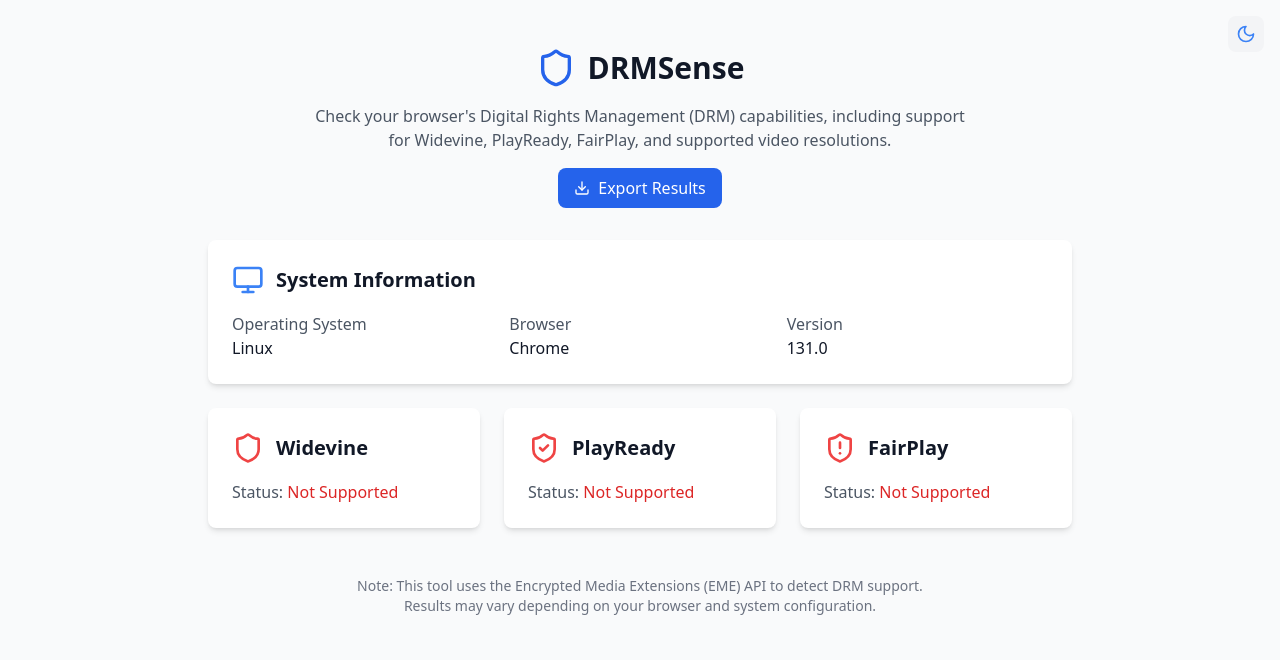
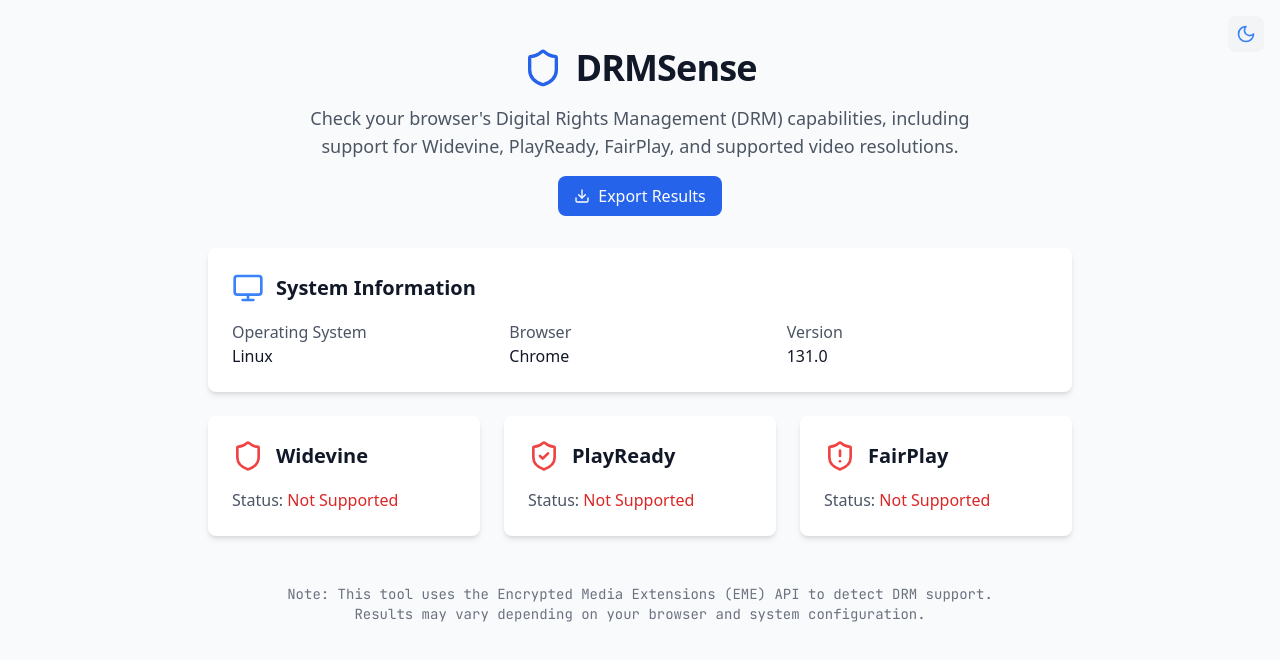
Before and after one commit to avikekk/DRMSense, a React (Vite) app: page / in a window 1280 px wide. Shown: the top 660 px of the page. Built offline with nearby package versions, Linux system fonts and the light colour scheme; a web font is replaced by a local one.

Commit message:
Update App.tsx

```diff
--- a/src/App.tsx
+++ b/src/App.tsx
@@ -47,21 +47,21 @@
   };
 
   return (
-    <div className="min-h-screen bg-gray-50 dark:bg-gray-900 transition-colors">
+    <div className="min-h-screen bg-gray-50 dark:bg-dark-900 transition-colors font-sans">
       <ThemeToggle />
       <div className="max-w-4xl mx-auto px-4 py-12">
         <div className="text-center mb-8">
           <div className="flex items-center justify-center gap-3 mb-4">
             <Shield className="w-10 h-10 text-blue-600 dark:text-blue-400" />
-            <h1 className="text-3xl font-bold text-gray-900 dark:text-white">DRMSense</h1>
+            <h1 className="text-4xl font-bold text-gray-900 dark:text-white tracking-tight">DRMSense</h1>
           </div>
-          <p className="text-gray-600 dark:text-gray-300 max-w-2xl mx-auto mb-4">
+          <p className="text-gray-600 dark:text-gray-300 max-w-2xl mx-auto mb-4 text-lg">
             Check your browser's Digital Rights Management (DRM) capabilities, including support for
             Widevine, PlayReady, FairPlay, and supported video resolutions.
           </p>
           <button
             onClick={handleExport}
-            className="inline-flex items-center gap-2 px-4 py-2 bg-blue-600 text-white rounded-lg hover:bg-blue-700 transition-colors dark:bg-blue-500 dark:hover:bg-blue-600"
+            className="inline-flex items-center gap-2 px-4 py-2 bg-blue-600 text-white rounded-lg hover:bg-blue-700 transition-colors dark:bg-blue-500 dark:hover:bg-blue-600 font-medium"
           >
             <Download className="w-4 h-4" />
             Export Results
@@ -83,7 +83,7 @@
           </>
         )}
 
-        <div className="mt-12 text-center text-sm text-gray-500 dark:text-gray-400">
+        <div className="mt-12 text-center text-sm text-gray-500 dark:text-gray-400 font-mono">
           <p>Note: This tool uses the Encrypted Media Extensions (EME) API to detect DRM support.</p>
           <p>Results may vary depending on your browser and system configuration.</p>
         </div>
```
